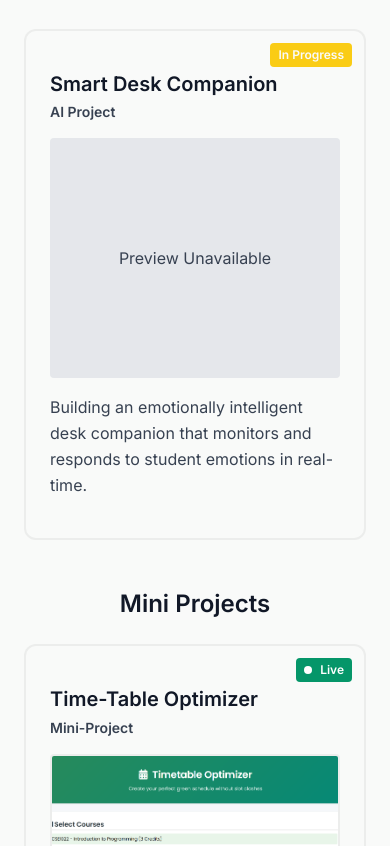
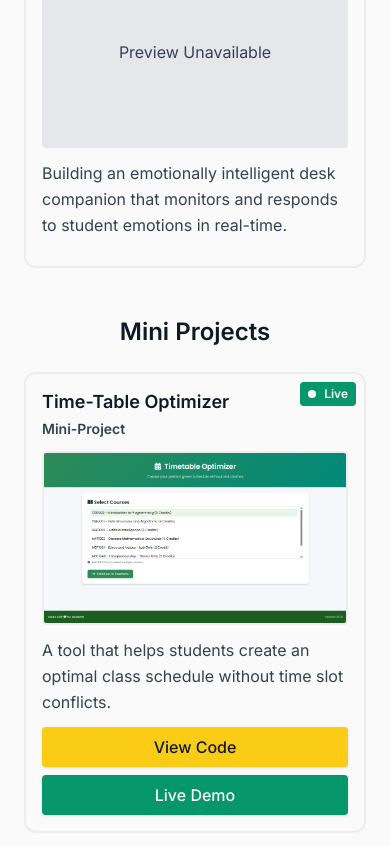
Before and after one commit to RoshanSai07/Portfolio-Website, a Next.js app: page /projects in a window 390 px wide. Shown: the part 920-1766 px from the top of the page. Built offline with nearby package versions, Linux system fonts and the light colour scheme.

Commit message:
Fixed Responsive Design

```diff
--- a/src/components/ui/projectCard.tsx
+++ b/src/components/ui/projectCard.tsx
@@ -26,12 +26,12 @@ export default function ProjectCard({ project }: { project: Project }) {
 
   return (
     <div
-      className="relative w-full max-w-lg pt-10 p-6 rounded-xl border-themed bg-light shadow-themed
+      className="relative w-full max-w-lg mx-auto p-4 sm:p-6 rounded-xl border-themed bg-light shadow-themed
              transition-transform duration-300 hover:-translate-y-0.5
-             grid grid-rows-[auto_auto_1fr_auto] min-h-[480px]"
+             grid grid-rows-[auto_auto_1fr_auto] sm:min-h-[480px]"
     >
       <div
-        className={`absolute top-3 right-3 px-2 py-1 text-xs font-semibold rounded flex items-center gap-2 ${classifyStatus(
+        className={`absolute sm:top-3 sm:right-3 top-2 right-2 px-2 py-1 text-xs font-semibold rounded flex items-center gap-2 ${classifyStatus(
           project.status
         )}`}
       >
@@ -41,34 +41,30 @@ export default function ProjectCard({ project }: { project: Project }) {
         {project.status}
       </div>
 
-      {/* Title */}
-      <h2 className="text-light text-xl font-semibold mb-4 leading-snug">
+      <h2 className="text-light text-lg sm:text-xl font-semibold mb-3 leading-snug">
         {project.title}
         <span className="text-sub text-sm block mt-1">{project.type}</span>
       </h2>
 
-      {/* Image */}
       {project.imageUrl ? (
-        <div className="mb-4">
+        <div className="mb-3 w-full">
           <Image
             src={project.imageUrl}
             alt={`Preview of ${project.title}`}
             width={600}
             height={400}
-            className="border-themed rounded w-full object-cover h-60"
+            className="border-themed rounded w-full h-auto object-cover"
           />
         </div>
       ) : (
-        <div className="h-60 bg-prev rounded mb-4 flex items-center justify-center text-sub">
+        <div className="h-48 sm:h-60 bg-prev rounded mb-3 flex items-center justify-center text-sub">
           Preview Unavailable
         </div>
       )}
 
-      {/* Description (takes up flexible space so buttons align) */}
-      <p className="text-sub mb-4 leading-relaxed">{project.description}</p>
+      <p className="text-sub mb-3 leading-relaxed">{project.description}</p>
 
-      {/* Buttons */}
-      <div className="flex space-x-5">
+      <div className="flex flex-col sm:flex-row sm:space-x-5 gap-2">
         {project.codeUrl && (
           <a
             href={project.codeUrl}
@@ -76,7 +72,7 @@ export default function ProjectCard({ project }: { project: Project }) {
             rel="noopener noreferrer"
             className="inline-block px-4 py-2 bg-secondary text-light rounded font-medium
                    transition-transform duration-150 hover:-translate-y-1
-                   active:translate-y-0.5 active:scale-95 shadow-sm hover:shadow-md"
+                   active:translate-y-0.5 active:scale-95 shadow-sm hover:shadow-md text-center"
           >
             View Code
           </a>
@@ -88,7 +84,7 @@ export default function ProjectCard({ project }: { project: Project }) {
             rel="noopener noreferrer"
             className="inline-block px-4 py-2 bg-primary text-dark rounded font-medium
                    transition-transform duration-150 hover:-translate-y-1
-                   active:translate-y-0.5 active:scale-95 shadow-sm hover:shadow-md"
+                   active:translate-y-0.5 active:scale-95 shadow-sm hover:shadow-md text-center"
           >
             Live Demo
           </a>
```
